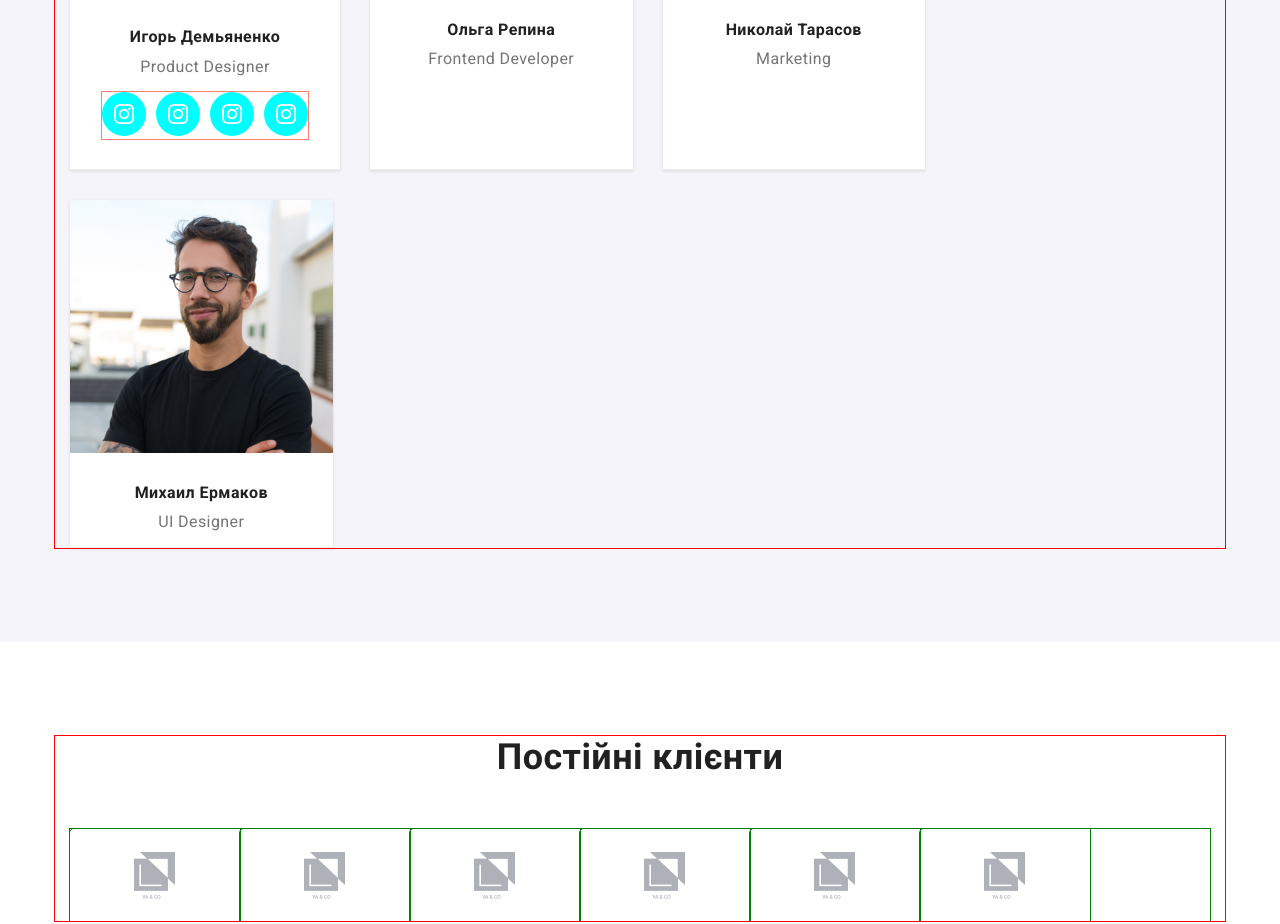
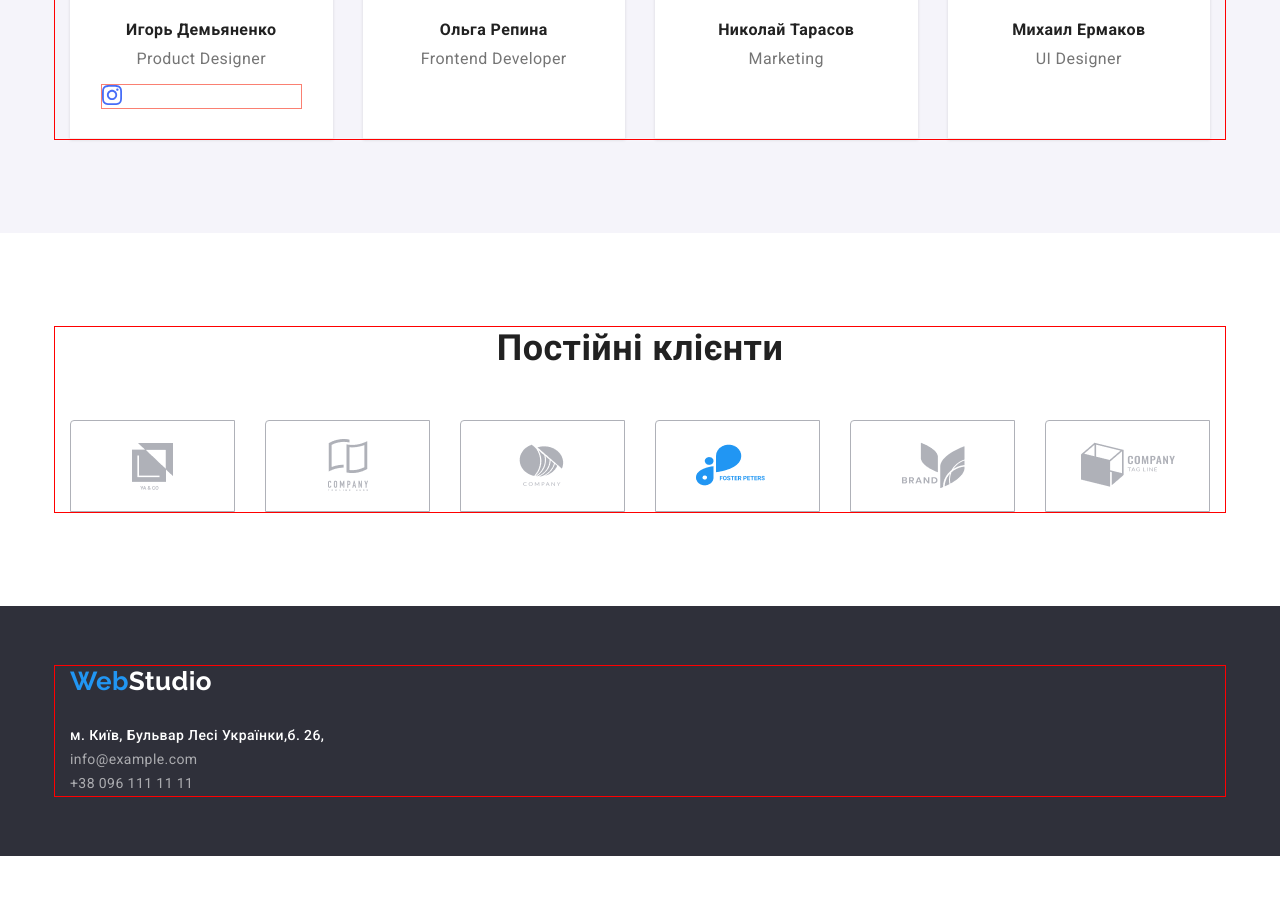
Before and after one commit to Nancy311/goit-markup-hw-04, a plain HTML site: page index.html in a window 1280 px wide. Shown: the part 2016-2940 px from the top of the page. After the commit the page ends 2872 px from the top, so only its background shows below. Drawn offline with nearby package versions, Linux system fonts and the light colour scheme.

Commit message:
sociallinks

```diff
--- a/css/styles.css
+++ b/css/styles.css
@@ -200,24 +200,23 @@ cursor: pointer;
   color: var(--accent-color);
 }
 
-.mail::before{
+.mail::before {
   display: block;
   height: 12px;
   width: 16px;
-content: "";
+  content: '';
   background-image: url(../images/envelope.png);
   background-repeat: no-repeat;
 }
 
-.tel::before{
+.tel::before {
   display: block;
   height: 16px;
   width: 10px;
-content: "";
+  content: '';
   background-image: url(../images/smartphone.png);
   background-repeat: no-repeat;
 }
-
 
 /*Перший блок*/
 
@@ -306,7 +305,6 @@ button:focus {
 .features-item {
   flex-basis: calc(100% / 4 - 30px);
   margin-left: 30px;
-
 }
 
 .features-item::before {
@@ -319,8 +317,6 @@ button:focus {
   background-position: center;
   background-color: rgba(245, 244, 250, 1);
   border-radius: 4px;
-
-
 }
 
 .features-item:nth-child(2):before {
@@ -439,64 +435,110 @@ border-radius: 4px;
   color: #212121;
 }
 
-.social{
+.social-list {
   display: flex;
   margin: 0px 32px 30px 32px;
   outline: 1px solid salmon;
   gap: 10px;
 }
 
-.link{
+/* .social-list-item {
+text-align: center;
+align-items: center;
+} */ */
+
+/* .link {
+  padding: 0;
+  border: none;
   display: inline-block;
+  width: 44px;
   height: 44px;
-  width: 44px;
-  background-image: url(../images/instagram.png);
-  background-color: aqua;
-  background-size: 20px;
-  background-repeat: no-repeat;
-  background-position: center;
+  background: rgba(255, 255, 255, 1);
+    border-radius: 50%;
+  outline: 1px solid black;
+}
+
+.link:hover {
+  background-color: var(--accent-color);
+} */
+
+.icon-button{
+  display: inline-block;
+  /* width: 44px;
+  height: 44px; */
+   background: red;
     border-radius: 50%;
 
 }
-
-.link:nth-child(2){
- background-image: url(../images/twitter.png);
+ .icon {
+  width: 20px;
+  height: 20px;
+  fill: rgb(71, 109, 247);
 }
 
-.link:nth-child(3){
- background-image: url(../images/facebook.png);
+.icon:hover {
+  fill: rgba(255, 255, 255, 1);
 }
 
-.link:nth-child(4){
- background-image: url(../images/linkedin.png);
+.social-list-item > a{
+  display: inline-block;
 }
 
 
 
-.link:hover{
-  background-color: #2f303a;}
-
 
 /* -------------Clients-------------------------- */
 
-  .clients-list{
+.clients-list {
   display: flex;
-    flex-wrap: nowrap;
-    outline: 1px solid green;
+  /* flex-wrap: wrap; */
+  margin: 0;
+  margin-right: -30px;
 }
 
-  .clients-item{
-    /* flex-basis: (calc(100% / 6 - 150px)); */
+.clients-item {
+  margin: 0;
+  /* flex-basis: (calc(100% - 30px) / 6); */
   width: 170px;
   height: 92px;
-  outline: 1px solid green;
-rgba(175, 177, 184, 1);
+  /* background-color: (175, 177, 184, 1); */
+  border: 1px solid rgba(175, 177, 184, 1);
   border-radius: 4px 0px 0px 0px;
   background-image: url(../images/logo1.png);
   background-repeat: no-repeat;
   background-position: center;
-gap: 30px;
+  margin-right: 30px;
 }
+
+.clients-item:nth-child(2) {
+  background-image: url(../images/logo2.png);
+}
+
+.clients-item:nth-child(3) {
+  background-image: url(../images/logo3.png);
+}
+
+.clients-item:nth-child(4) {
+  background-image: url(../images/logo4.png);
+}
+
+.clients-item:nth-child(5) {
+  background-image: url(../images/logo5.png);
+}
+.clients-item:nth-child(6) {
+  background-image: url(../images/logo6.png);
+}
+
+/* .clients-item::before{
+  content: "";
+  width: 170px;
+  height: 92px;
+    background-image: url(../images/logo1.png);
+  background-repeat: no-repeat;
+  background-position: center;
+  background-size: contain;
+} */
+
 /* ---------------Footer------------------ */
 
 .footer {
--- a/index.html
+++ b/index.html
@@ -130,14 +130,43 @@
                 </div>
 
                 <div class="links">
-                <ul class="social">
-                  <li><a href="" class="link"></a></li>
-                  <li><a href="" class="link"></a></li>
-                <li><a href="" class="link"></a></li>
-                  <li><a href="" class="link"></a></li>
+                  <ul class="social-list">
+                    <li class="social-list-item">
+                      <a href="" class="icon-button">
+                        <svg class="icon">
+                          <use href="./images/symbol-defs.svg#instagram" width="20px" height="20px"></use>
+                        </svg>
+                      </a>
+                    </li>
+                    <!-- <li class="social-list-item">
+                      <a href="" class="link">
+                        <svg class="icon">
+                          <use href="./images/symbol-defs.svg#twitter"></use>
+                        </svg>
+                      </a>
+                    </li>
+                    <li class="social-list-item">
+                      <a href="" class="link">
+                        <svg class="icon">
+                          <use href="./images/symbol-defs.svg#facebook"></use>
+                        </svg>
+                      </a>
+                    </li>
+                    <li class="social-list-item">
+                      <a href="" class="link">
+                        <svg class="icon">
+                          <use href="./images/symbol-defs.svg#linkedin"></use>
+                        </svg>
+                      </a>
+                    </li> -->
+
+                    <!-- <button class="link-button">
+                    <svg class="icon">
+                      <use href="./images/symbol-defs.svg#facebook"></use>
+                    </svg>
+                    </button> -->
                   </ul>
                 </div>
-
               </article>
             </li>
             <li class="team-item">
@@ -176,6 +205,9 @@
                             </article>
             </li>
           </ul>
+
+
+
         </div>
       </section>
 
@@ -192,8 +224,6 @@
           </ul>
         </div>
       </section>
-
-
     </main>
 
     <!-- Footer Portfolio -->
```
Also changed, not shown: images/facebook.svg (added), images/instagram.svg (added), images/linkedin.svg (added), images/symbol-defs.svg (added), images/twitter.svg (added). Lines whose indentation alone changed are shown as unchanged.
